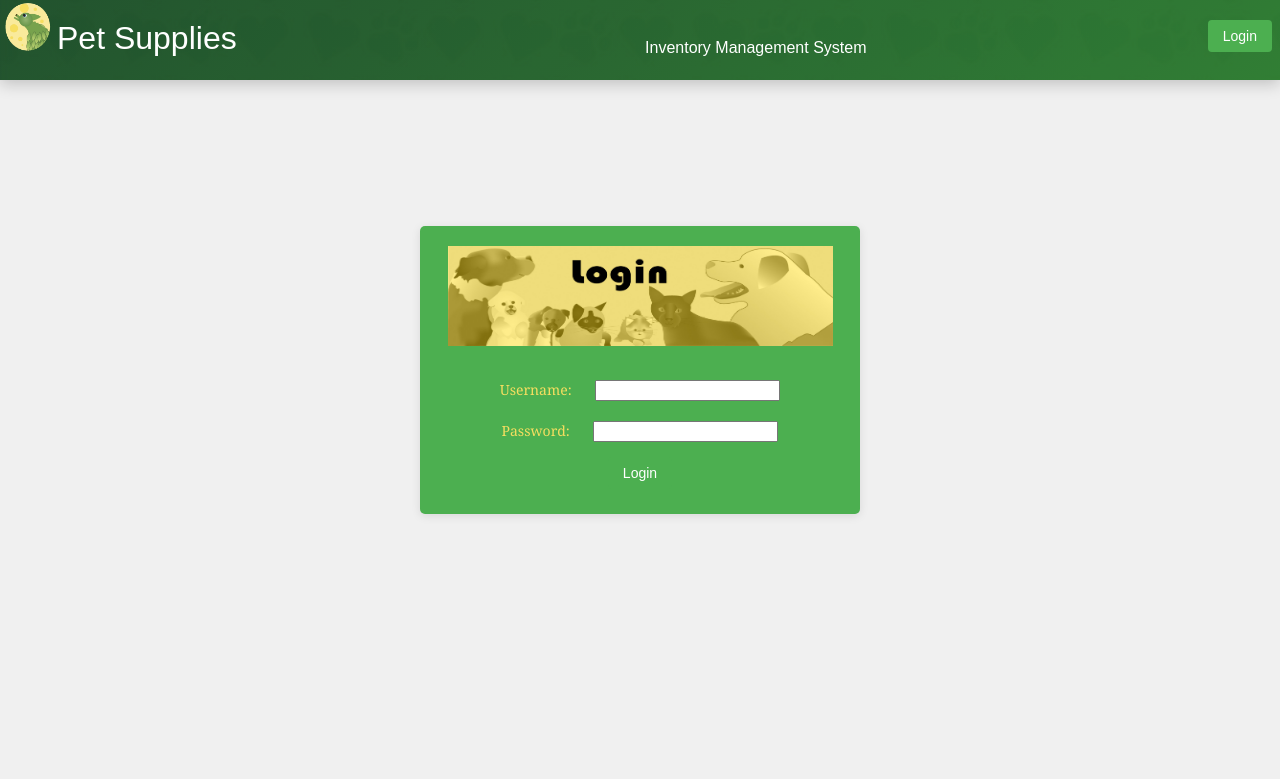
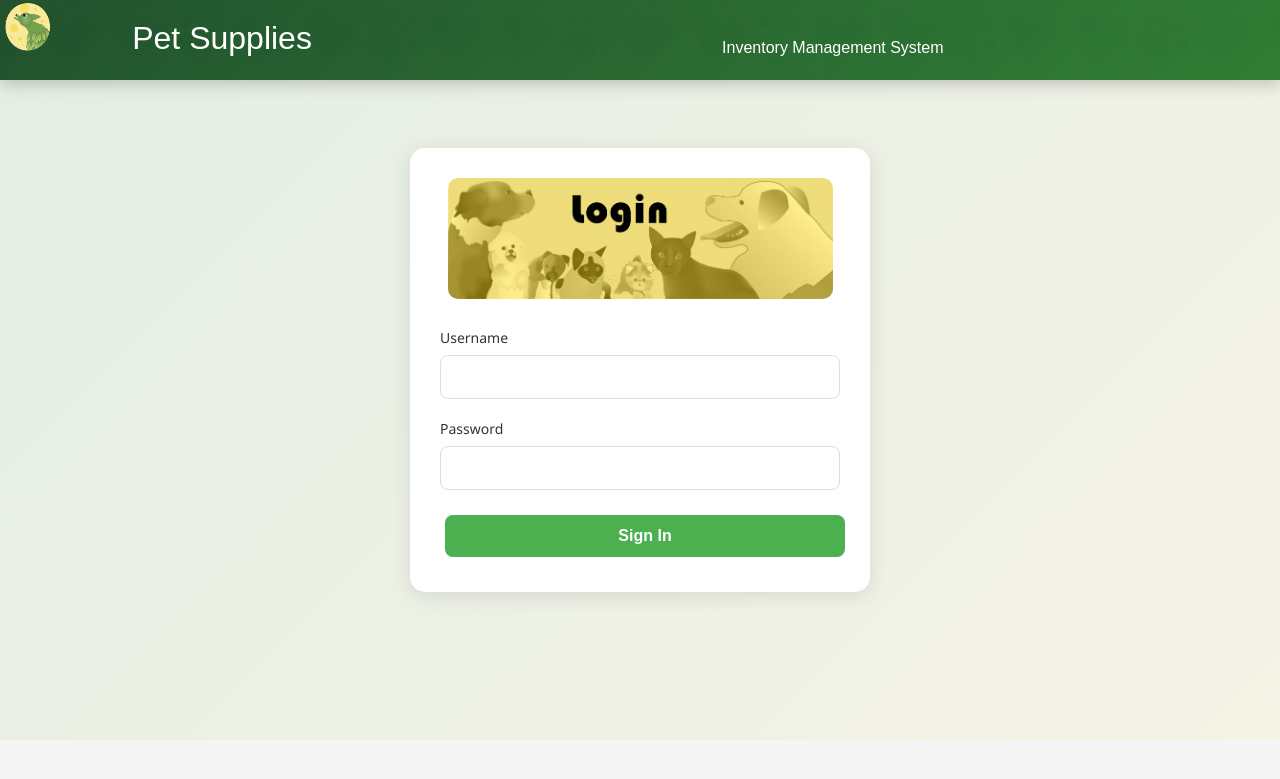
Before and after one commit to TLeafWolf/SDEV_220_Final_Project_Group5, a Django app: page /login/ in a window 1280 px wide. Shown: the top 779 px of the page. Run offline with Django 5.2, Linux system fonts and the light colour scheme; some web fonts are replaced.

Commit message:
update UI login

```diff
--- a/inventory_project/inventory/templates/inventory/login.html
+++ b/inventory_project/inventory/templates/inventory/login.html
@@ -4,17 +4,14 @@
 <head>
     <meta charset="UTF-8">
     <meta name="viewport" content="width=device-width, initial-scale=1.0">
-    <title>Login</title>
+    <title>Login - Pet Supplies Inventory</title>
     <link rel="stylesheet" href="{% static 'css/styles.css' %}">
     <style>
-
         body {
             margin: 0;
-            background-color: #f0f0f0;
+            background-color: #f5f5f5;
+            font-family: 'Segoe UI', Tahoma, Geneva, Verdana, sans-serif;
         }
-
-
-
 
         .nav_tab {
             width: 100%;
@@ -22,38 +19,109 @@
             padding: 0;
         }
 
-
         .form-container {
             display: flex;
             justify-content: center;
             align-items: center;
             height: calc(100vh - 60px);
+            background: linear-gradient(135deg, rgba(76, 175, 80, 0.1), rgba(246, 222, 96, 0.1));
         }
 
-
         .login-form {
-            background-color: #4CAF50;
-            padding: 20px;
-            border-radius: 5px;
-            box-shadow: 0 2px 10px rgba(0, 0, 0, 0.1);
+            background: white;
+            padding: 30px;
+            border-radius: 15px;
+            box-shadow: 0 4px 20px rgba(0, 0, 0, 0.1);
             max-width: 400px;
             width: 100%;
         }
-        .user{
-            color:#F6DE60;
-            margin:10px;
+
+        .form-group {
+            margin-bottom: 20px;
         }
-        .inputuser{
-            color:black;
-            margin:10px;
+
+        .form-group label {
+            display: block;
+            color: #333;
+            margin-bottom: 8px;
+            font-weight: 500;
         }
-        .header_log{
-            color:black;
+
+        .form-group input {
+            width: 100%;
+            padding: 12px;
+            border: 1px solid #ddd;
+            border-radius: 8px;
+            font-size: 16px;
+            transition: border-color 0.3s;
+            box-sizing: border-box;
         }
-        .login-image{
-            width: 385px;
-            height: 100px;
-            margin-bottom: 20px;
+
+        .form-group input:focus {
+            border-color: #4CAF50;
+            outline: none;
+            box-shadow: 0 0 0 2px rgba(76, 175, 80, 0.2);
+        }
+
+        .login-button {
+            background: #4CAF50;
+            color: white;
+            padding: 12px 24px;
+            border: none;
+            border-radius: 8px;
+            font-size: 16px;
+            font-weight: 600;
+            cursor: pointer;
+            width: 100%;
+            transition: background-color 0.3s;
+        }
+
+        .login-button:hover {
+            background: #45a049;
+        }
+
+        .login-image {
+            width: 100%;
+            max-width: 385px;
+            height: auto;
+            margin-bottom: 25px;
+            border-radius: 10px;
+        }
+
+        .messages {
+            list-style: none;
+            padding: 0;
+            margin: 15px 0;
+        }
+
+        .messages li {
+            color: #721c24;
+            background-color: #f8d7da;
+            border: 1px solid #f5c6cb;
+            padding: 10px;
+            border-radius: 5px;
+            margin-bottom: 5px;
+            text-align: center;
+        }
+
+        .welcome-text {
+            color: white;
+            margin-right: 15px;
+            font-size: 16px;
+        }
+
+        .logout-button {
+            background: #dc3545;
+            color: white;
+            padding: 8px 16px;
+            border: none;
+            border-radius: 5px;
+            cursor: pointer;
+            transition: background-color 0.3s;
+        }
+
+        .logout-button:hover {
+            background: #c82333;
         }
     </style>
 </head>
@@ -61,32 +129,16 @@
     <div class="header-container">
         <img src="{% static 'icons/header_image.jpg' %}" alt="Header Background" class="header-bg">
         <center>
-        <table class = "nav_tab">
+            <table class="nav_tab">
                 <tr>
                     <td>
-    <img src="{% static 'icons/TLeafLogo2sm.png' %}" alt="T Leaf Logo" class = "logo">
+                        <img src="{% static 'icons/TLeafLogo2sm.png' %}" alt="T Leaf Logo" class="logo">
                     </td>
-
- <td class = "pet">
-    <div class = "head">
-        Pet Supplies
-        </div>
+                    <td class="pet">
+                        <div class="head">Pet Supplies</div>
                     </td>
-
-    <td class = "warn2">
-        <center>
-     Inventory Management System
-    </center>
-    </td>
-
-    <td class = "login">
-        {% if user.is_authenticated %}
-            <span style="color: white; margin-right: 10px;">Welcome, {{ user.username }}</span>
-            <a href="{% url 'logout' %}"><button type="button">Logout</button></a>
-        {% else %}
-            <a href="{% url 'login' %}"><button type="button">Login</button></a>
-        {% endif %}
-    </td>
+                    <td class="warn2">
+                        <center>Inventory Management System</center>
                     </td>
                 </tr>
             </table>
@@ -95,22 +147,25 @@
 
     <div class="form-container">
         <div class="login-form">
-            <div class="login-header"><center><img src="{% static 'icons\BannerYL.jpg' %}" alt="T Leaf Logo" class ="login-image"></center></div>
-           <center><form method="POST">
+            <center>
+                <img src="{% static 'icons/BannerYL.jpg' %}" alt="T Leaf Logo" class="login-image">
+            </center>
+
+            <form method="POST">
                 {% csrf_token %}
-                <label for="username" class = "user">Username:</label>
-                <input type="text" name="username" required class = "inputuser">
-                <br>
-                <label for="password" class = "user">Password:</label>
-                <input type="password" name="password" required class = "inputuser">
-                <br>
-               <center><button type="submit">Login</button></center>
+                <div class="form-group">
+                    <label for="username">Username</label>
+                    <input type="text" id="username" name="username" required>
+                </div>
+                <div class="form-group">
+                    <label for="password">Password</label>
+                    <input type="password" id="password" name="password" required>
+                </div>
+                <button type="submit" class="login-button">Sign In</button>
             </form>
 
-        </center>
-
             {% if messages %}
-                <ul>
+                <ul class="messages">
                     {% for message in messages %}
                         <li>{{ message }}</li>
                     {% endfor %}
```
Lines whose indentation alone changed are shown as unchanged.
